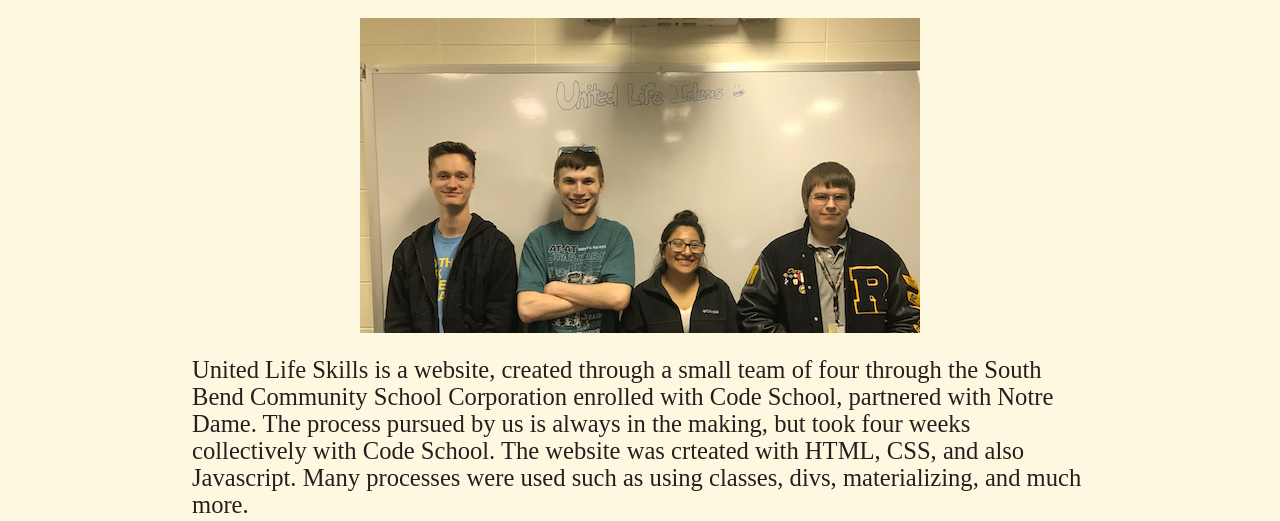
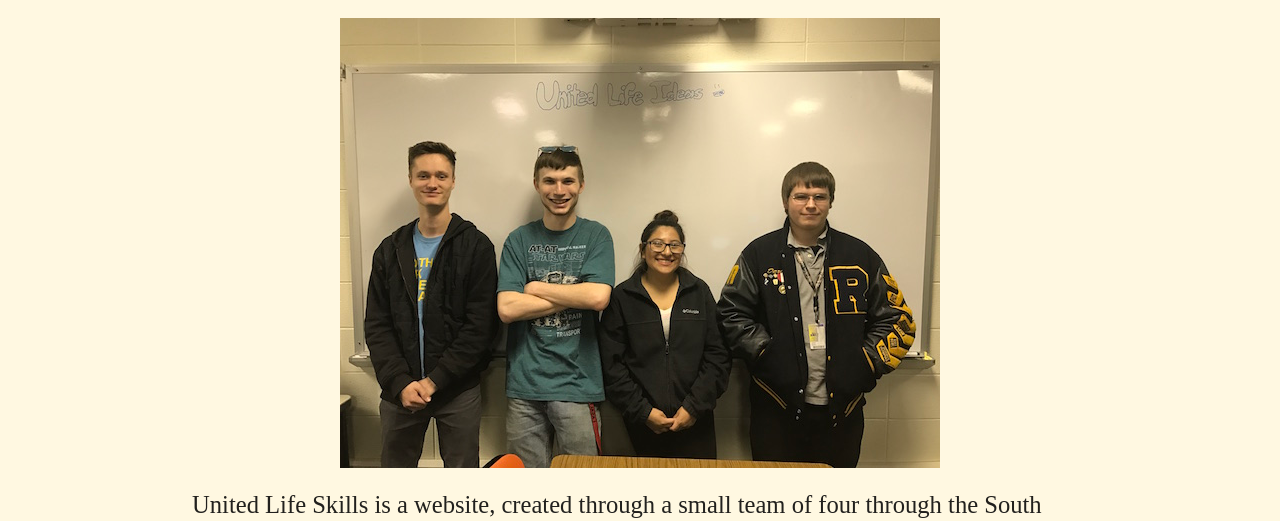
Before and after one commit to south-bend-code-works/united-life-ideas, a plain HTML site: page AboutUs.html in a window 1280 px wide. Shown: the part 277-798 px from the top of the page. Drawn offline with nearby package versions, Linux system fonts and the light colour scheme.

Commit message:
Update AboutUs.html

```diff
--- a/AboutUs.html
+++ b/AboutUs.html
@@ -61,8 +61,8 @@
       <div id="ti">
           <h2>About Us!</h2>
       </div>
-      <div id="vid">
-        <iframe width="560" height="315" src="squad.JPG" frameborder="0" allowfullscreen></iframe>
+      <div class="center">
+        <img src="squad.JPG">
       </div>
       <div class="container">
         <h5>United Life Skills is a website, created through a small team of four through the South Bend Community School Corporation enrolled with Code School, partnered with Notre Dame. The process pursued by us is always in the making, but took four weeks collectively with Code School. The website was crteated with HTML, CSS, and also Javascript. Many processes were used such as using classes, divs, materializing, and much more.</h5>
```
